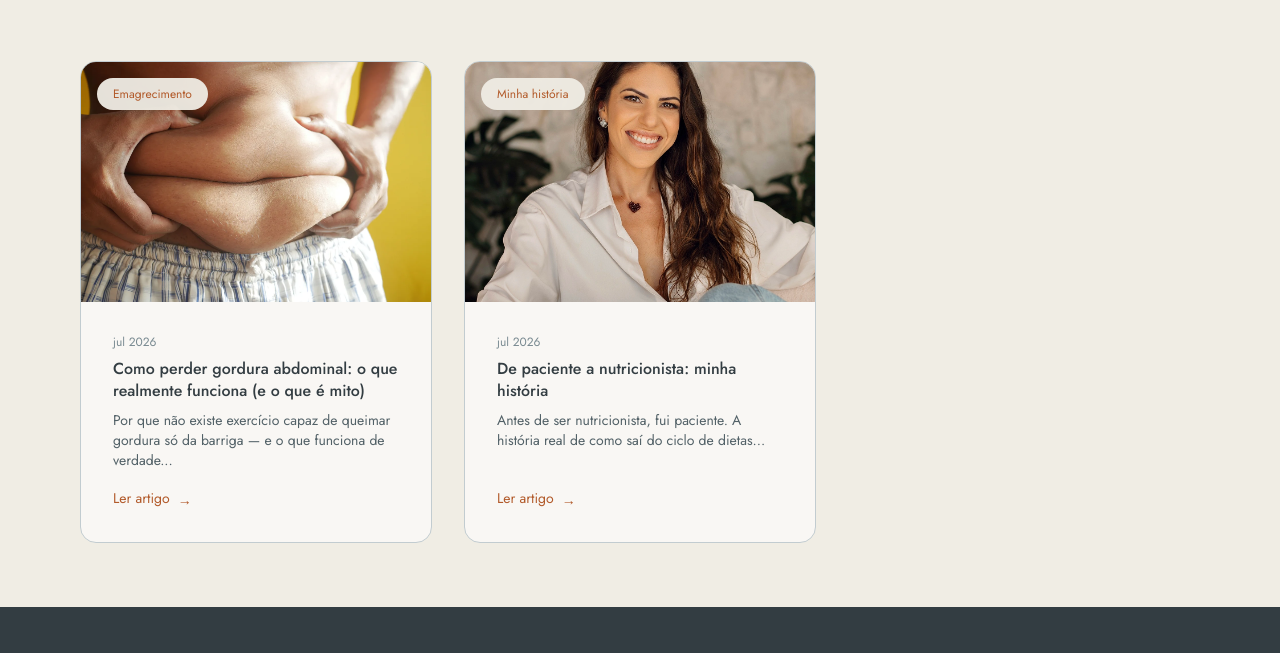
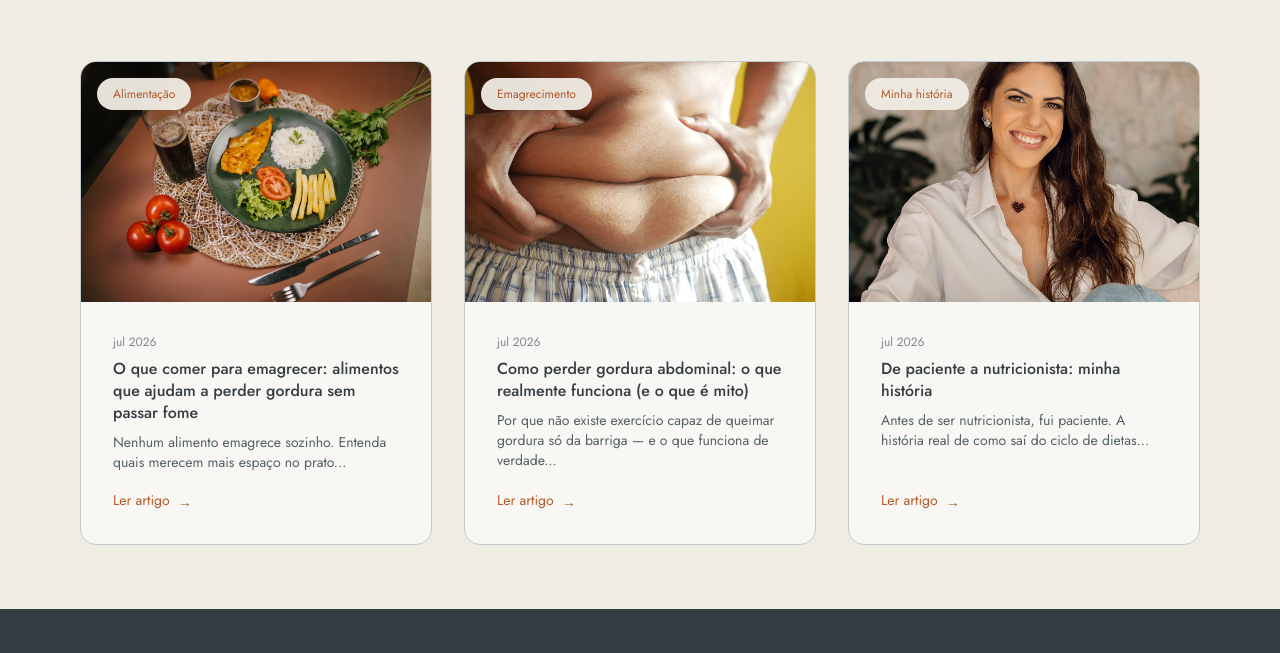
Before and after one commit to leargente/site, a website: page index.html in a window 1280 px wide. Shown: the part 5109-5762 px from the top of the page. Drawn offline with nearby package versions, Linux system fonts and the light colour scheme.

Commit message:
Add files via upload

```diff
--- a/index.html
+++ b/index.html
@@ -878,6 +878,15 @@
                     // Ao publicar um novo artigo, adicione um objeto aqui em cima da lista.
                     this.posts = [
                         {
+                            id: "o-que-comer-para-emagrecer",
+                            titulo: "O que comer para emagrecer: alimentos que ajudam a perder gordura sem passar fome",
+                            resumo: "Nenhum alimento emagrece sozinho. Entenda quais merecem mais espaço no prato...",
+                            imagem: "static/images/comer-capa.webp",
+                            categoria: "Alimentação",
+                            data: "jul 2026",
+                            url: "blog/o-que-comer-para-emagrecer/index.html"
+                        },
+                        {
                             id: "como-perder-gordura-abdominal",
                             titulo: "Como perder gordura abdominal: o que realmente funciona (e o que é mito)",
                             resumo: "Por que não existe exercício capaz de queimar gordura só da barriga — e o que funciona de verdade...",
```
